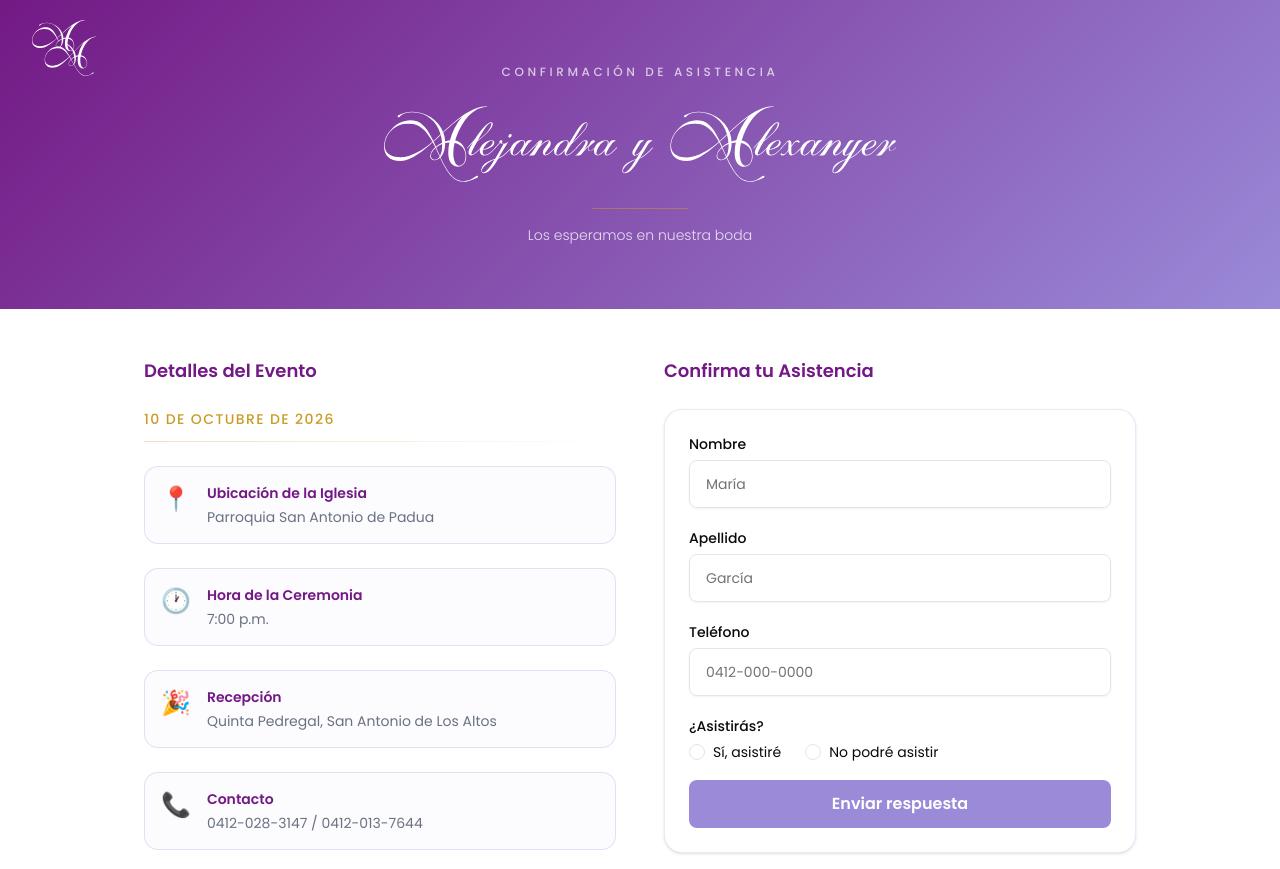
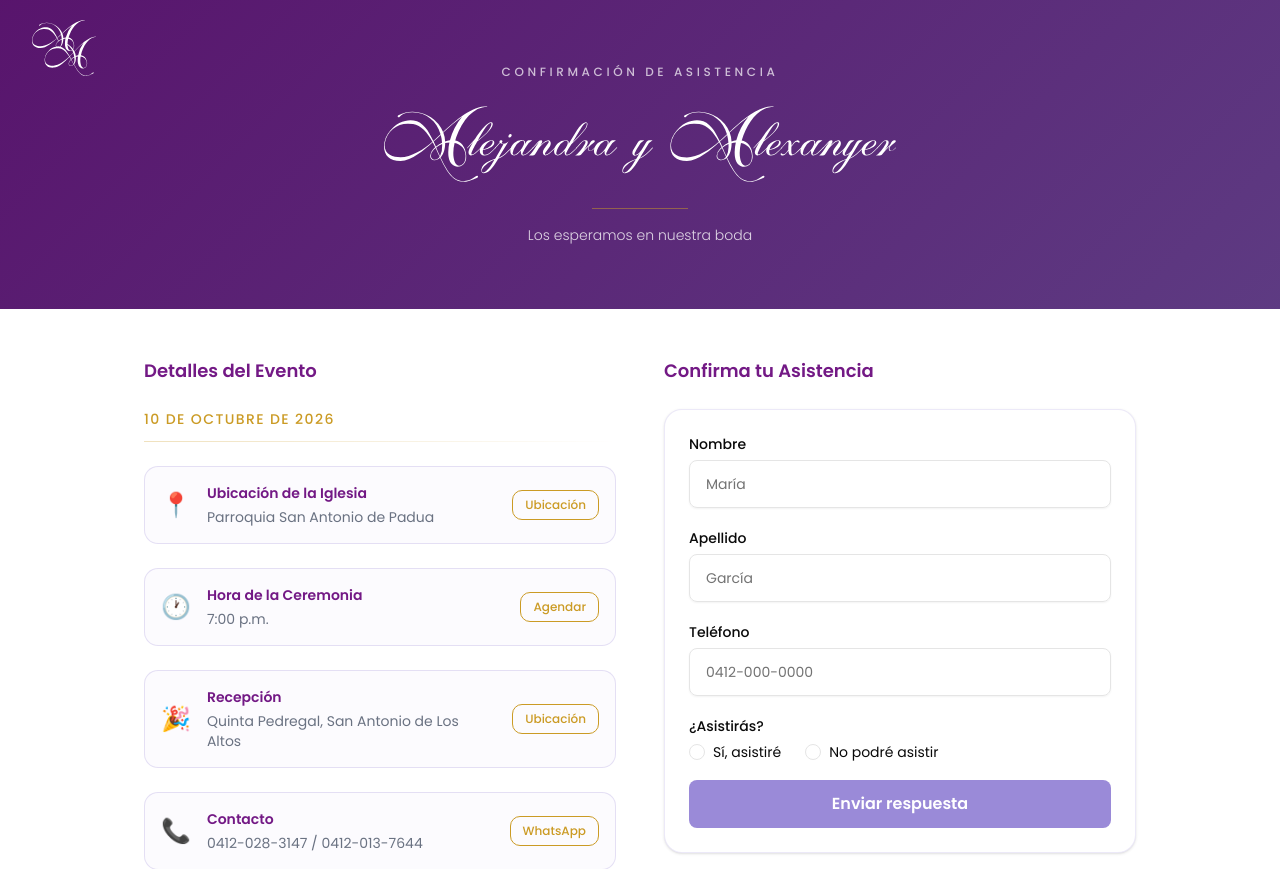
Before and after one commit to alexanyernas/Wedding-RSVP, a React (Vite) app: page / in a window 1280 px wide. Shown: the top 869 px of the page. Built offline with nearby package versions, Linux system fonts and the light colour scheme; no server answers.

Commit message:
update: CTA for Bullets

```diff
--- a/src/App.tsx
+++ b/src/App.tsx
@@ -1,6 +1,9 @@
 import { motion } from 'framer-motion'
 import { InfoPanel } from '@/components/InfoPanel'
 import { RSVPForm } from '@/components/RSVPForm'
+
+// Cuando tengas la imagen, reemplaza esta línea por: import headerBg from '@/assets/header-bg.jpg'
+const HEADER_BG = null
 
 export default function App() {
   return (
@@ -12,9 +15,23 @@ export default function App() {
         transition={{ duration: 0.8, ease: 'easeOut' }}
         className="relative overflow-hidden py-16 text-center"
         style={{
-          background: 'linear-gradient(135deg, #731985 0%, #9a8ad8 100%)',
+          backgroundImage: HEADER_BG ? `url(${HEADER_BG})` : undefined,
+          backgroundSize: 'cover',
+          backgroundPosition: 'center',
+          // Placeholder: se quita cuando haya imagen real
+          backgroundColor: '#3d1054',
         }}
       >
+        {/* Overlay oscuro sobre la imagen */}
+        <div
+          className="absolute inset-0"
+          style={{
+            background: HEADER_BG
+              ? 'linear-gradient(135deg, rgba(115,25,133,0.72) 0%, rgba(154,138,216,0.55) 100%)'
+              : 'linear-gradient(135deg, rgba(115,25,133,0.5) 0%, rgba(154,138,216,0.35) 100%)',
+          }}
+        />
+
         {/* Logo — absoluto en desktop, en flujo en móvil */}
         <div className="hidden lg:block absolute top-5 left-8 z-10">
           <img
@@ -26,7 +43,7 @@ export default function App() {
         </div>
 
         <div className="relative z-10 px-4 flex flex-col items-center gap-4">
-          {/* Logo centrado solo en móvil */}
+          {/* Logo centrado solo en móvil y tableta */}
           <img
             src="/logo.svg"
             alt="Logo de los novios"
--- a/src/components/InfoPanel.tsx
+++ b/src/components/InfoPanel.tsx
@@ -1,25 +1,35 @@
 import { motion } from 'framer-motion'
+
+const CALENDAR_URL =
+  'https://calendar.google.com/calendar/render?action=TEMPLATE' +
+  '&text=Boda%3A+Alejandra+y+Alexanyer' +
+  '&dates=20261010T190000%2F20261010T230000' +
+  '&location=Parroquia+San+Antonio+de+Padua%2C+San+Antonio+de+Los+Altos'
 
 const sections = [
   {
     icon: '📍',
     title: 'Ubicación de la Iglesia',
     content: 'Parroquia San Antonio de Padua',
+    action: { label: 'Ubicación', url: 'https://maps.app.goo.gl/YRVqTELPNGVQjxAA8' },
   },
   {
     icon: '🕐',
     title: 'Hora de la Ceremonia',
     content: '7:00 p.m.',
+    action: { label: 'Agendar', url: CALENDAR_URL },
   },
   {
     icon: '🎉',
     title: 'Recepción',
     content: 'Quinta Pedregal, San Antonio de Los Altos',
+    action: { label: 'Ubicación', url: 'https://maps.app.goo.gl/xsQDaL9aiBvTy85d7' },
   },
   {
     icon: '📞',
     title: 'Contacto',
     content: '0412-028-3147 / 0412-013-7644',
+    action: { label: 'WhatsApp', url: 'https://wa.me/584120283147' },
   },
 ]
 
@@ -59,16 +69,24 @@ export function InfoPanel() {
         <motion.div
           key={section.title}
           variants={itemVariants}
-          className="flex gap-4 rounded-xl border p-4"
+          className="flex items-center gap-4 rounded-xl border p-4"
           style={{ borderColor: '#9a8ad840', background: '#9a8ad808' }}
         >
           <span className="text-2xl shrink-0">{section.icon}</span>
-          <div>
+          <div className="flex-1">
             <h3 className="font-semibold text-sm" style={{ color: '#731985' }}>
               {section.title}
             </h3>
             <p className="mt-1 text-sm text-gray-500">{section.content}</p>
           </div>
+          <a
+            href={section.action.url}
+            target="_blank"
+            rel="noopener noreferrer"
+            className="shrink-0 rounded-lg border border-[#cb9b25] text-[#cb9b25] px-3 py-1.5 text-xs font-medium transition-colors hover:bg-[#cb9b25] hover:text-white"
+          >
+            {section.action.label}
+          </a>
         </motion.div>
       ))}
     </motion.div>
```
